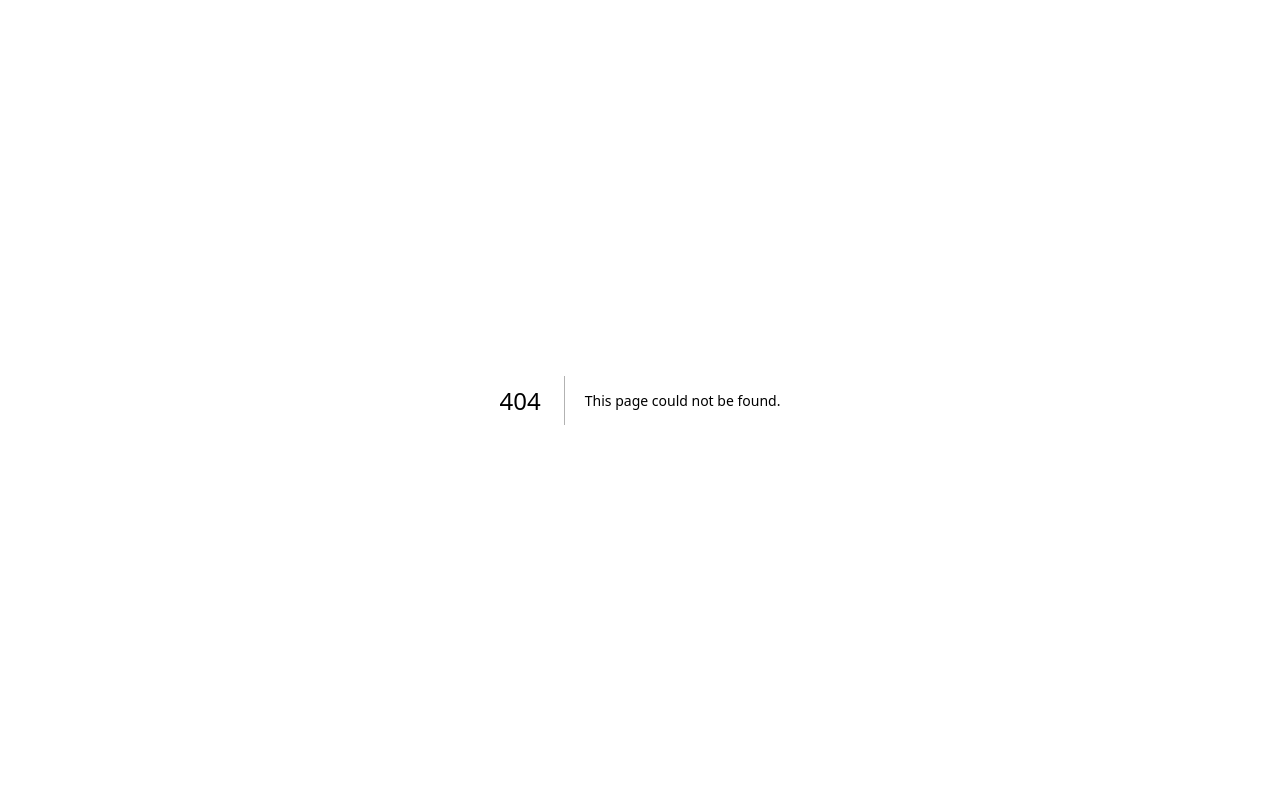
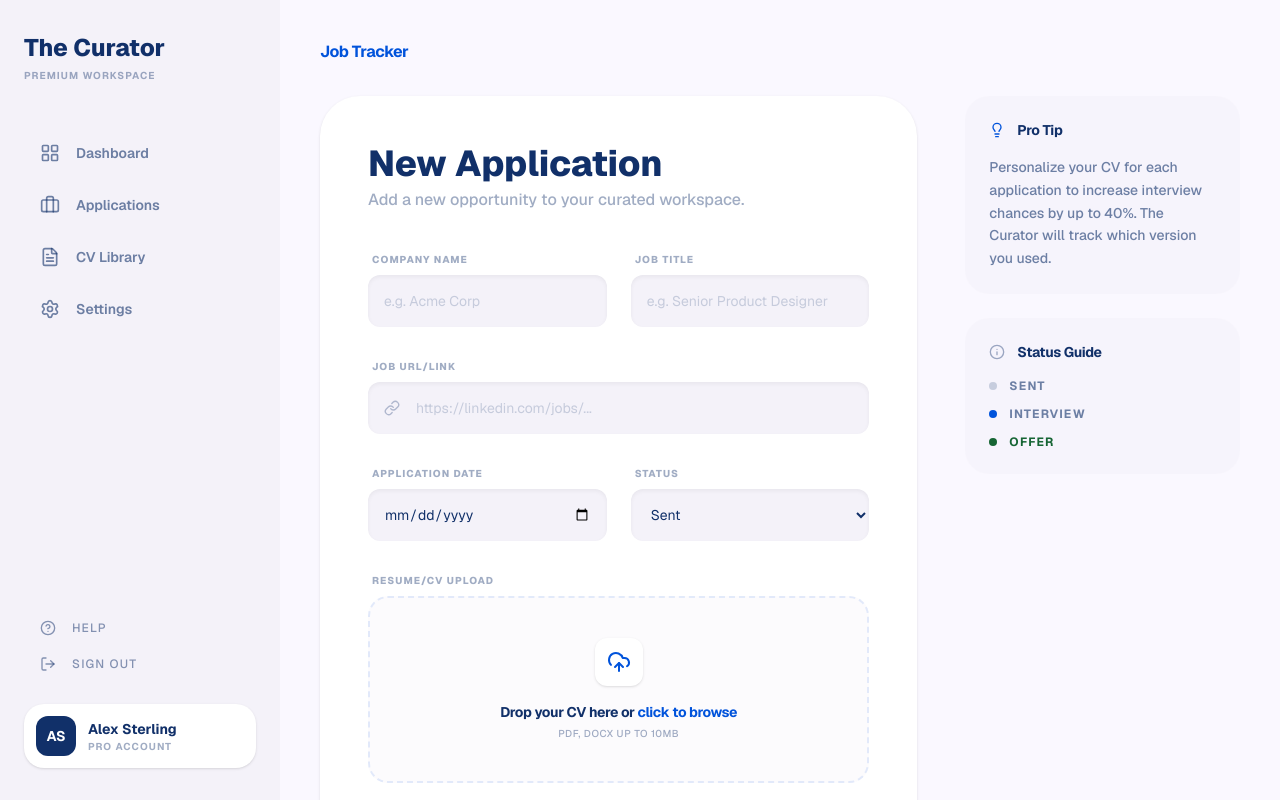
Before and after one commit to angelporlan/careerply, a Next.js app: page /applications/new in a window 1280 px wide. Before the commit this address had no page. Shown: the top 800 px of the page. Built offline with nearby package versions, Linux system fonts and the light colour scheme.

Commit message:
Add New Application page with form inputs, file upload, and info cards

```diff
--- /dev/null
+++ b/app/(main)/applications/new/page.tsx
@@ -0,0 +1,88 @@
+import FormInput from "@/components/applications/new/FormInput";
+import FileUpload from "@/components/applications/new/FileUpload";
+import InfoCard from "@/components/applications/new/InfoCard";
+import { Link, Lightbulb, Info } from "lucide-react";
+
+export default function NewApplicationPage() {
+  return (
+    <div className="p-10 max-w-[1200px] mx-auto bg-surface min-h-screen">
+      <h2 className="text-primary font-bold mb-8 tracking-tight">Job Tracker</h2>
+
+      <div className="grid grid-cols-12 gap-12 items-start">
+        {/* COLUMNA IZQUIERDA: Formulario */}
+        <div className="col-span-8 bg-surface-container-lowest rounded-4xl p-12 shadow-sm">
+          <div className="mb-10">
+            <h1 className="text-4xl font-extrabold text-on-surface tracking-tightest">New Application</h1>
+            <p className="text-on-surface/40 font-medium mt-1">Add a new opportunity to your curated workspace.</p>
+          </div>
+
+          <form className="space-y-8">
+            <div className="grid grid-cols-2 gap-6">
+              <FormInput label="Company Name" placeholder="e.g. Acme Corp" />
+              <FormInput label="Job Title" placeholder="e.g. Senior Product Designer" />
+            </div>
+
+            <FormInput
+              label="Job URL/Link"
+              placeholder="https://linkedin.com/jobs/..."
+              icon={<Link className="w-4 h-4" />}
+            />
+
+            <div className="grid grid-cols-2 gap-6">
+              <FormInput label="Application Date" placeholder="dd/mm/aaaa" type="date" />
+              <div className="flex flex-col gap-2">
+                 <label className="text-[10px] font-extrabold text-on-surface/40 tracking-widest uppercase px-1">Status</label>
+                 <select className="w-full p-4 rounded-xl bg-surface-container-low border-none text-sm text-on-surface outline-none shadow-inner">
+                    <option>Sent</option>
+                    <option>Interview</option>
+                    <option>Offer</option>
+                 </select>
+              </div>
+            </div>
+
+            <FileUpload />
+
+            <div className="flex flex-col gap-2">
+              <label className="text-[10px] font-extrabold text-on-surface/40 tracking-widest uppercase px-1">Notes</label>
+              <textarea
+                rows={4}
+                placeholder="Salary expectations, key contacts..."
+                className="w-full p-4 rounded-xl bg-surface-container-low border-none text-sm text-on-surface outline-none shadow-inner resize-none"
+              />
+            </div>
+
+            <div className="flex justify-end items-center gap-6 pt-6">
+              <button type="button" className="text-on-surface/40 font-bold text-sm hover:text-on-surface transition-colors cursor-pointer">
+                Cancel
+              </button>
+              <button type="submit" className="bg-primary-gradient text-white px-10 py-4 rounded-xl font-bold shadow-lg shadow-primary/20 hover:brightness-110 transition-all cursor-pointer">
+                Save Application
+              </button>
+            </div>
+          </form>
+        </div>
+
+        {/* COLUMNA DERECHA: Info Sidebars */}
+        <div className="col-span-4 space-y-6">
+          <InfoCard title="Pro Tip" icon={<Lightbulb className="w-4 h-4 text-primary" />}>
+            Personalize your CV for each application to increase interview chances by up to 40%. The Curator will track which version you used.
+          </InfoCard>
+
+          <InfoCard title="Status Guide" icon={<Info className="w-4 h-4 text-on-surface/40" />}>
+            <ul className="space-y-3 mt-2">
+              <li className="flex items-center gap-3 text-xs font-bold uppercase tracking-widest">
+                <div className="w-2 h-2 rounded-full bg-on-surface/20" /> Sent
+              </li>
+              <li className="flex items-center gap-3 text-xs font-bold uppercase tracking-widest">
+                <div className="w-2 h-2 rounded-full bg-primary" /> Interview
+              </li>
+              <li className="flex items-center gap-3 text-xs font-bold uppercase tracking-widest text-status-offer-text">
+                <div className="w-2 h-2 rounded-full bg-status-offer-text" /> Offer
+              </li>
+            </ul>
+          </InfoCard>
+        </div>
+      </div>
+    </div>
+  );
+}
--- /dev/null
+++ b/components/applications/new/FileUpload.tsx
@@ -0,0 +1,22 @@
+import { UploadCloud } from "lucide-react";
+
+export default function FileUpload() {
+  return (
+    <div className="flex flex-col gap-2">
+      <label className="text-[10px] font-extrabold text-on-surface/40 tracking-widest uppercase px-1">
+        Resume/CV Upload
+      </label>
+      <div className="border-2 border-dashed border-primary/10 rounded-2xl p-10 flex flex-col items-center justify-center bg-surface-container-low/30 hover:bg-surface-container-low transition-colors cursor-pointer group">
+        <div className="p-3 bg-white rounded-xl shadow-sm mb-4 group-hover:scale-110 transition-transform">
+          <UploadCloud className="w-6 h-6 text-primary" />
+        </div>
+        <p className="text-sm font-bold text-on-surface tracking-tight">
+          Drop your CV here or <span className="text-primary">click to browse</span>
+        </p>
+        <p className="text-[10px] text-on-surface/40 mt-1 font-medium uppercase tracking-wider">
+          PDF, DOCX up to 10MB
+        </p>
+      </div>
+    </div>
+  );
+}
--- /dev/null
+++ b/components/applications/new/FormInput.tsx
@@ -0,0 +1,33 @@
+interface FormInputProps {
+  label: string;
+  placeholder: string;
+  type?: string;
+  icon?: React.ReactNode;
+}
+
+export default function FormInput({ label, placeholder, type = "text", icon }: FormInputProps) {
+  return (
+    <div className="flex flex-col gap-2 w-full">
+      <label className="text-[10px] font-extrabold text-on-surface/40 tracking-widest uppercase px-1">
+        {label}
+      </label>
+      <div className="relative">
+        {icon && (
+          <div className="absolute left-4 top-1/2 -translate-y-1/2 text-on-surface/30">
+            {icon}
+          </div>
+        )}
+        <input
+          type={type}
+          placeholder={placeholder}
+          className={`
+            w-full p-4 rounded-xl border-none outline-none
+            bg-surface-container-low text-sm text-on-surface placeholder:text-on-surface/20
+            focus:ring-4 focus:ring-primary/10 transition-all shadow-inner
+            ${icon ? 'pl-12' : 'pl-4'}
+          `}
+        />
+      </div>
+    </div>
+  );
+}
--- /dev/null
+++ b/components/applications/new/InfoCard.tsx
@@ -0,0 +1,19 @@
+interface InfoCardProps {
+  title: string;
+  children: React.ReactNode;
+  icon?: React.ReactNode;
+}
+
+export default function InfoCard({ title, children, icon }: InfoCardProps) {
+  return (
+    <div className="bg-surface-container-low/50 p-6 rounded-3xl border-none">
+      <div className="flex items-center gap-3 mb-4">
+        {icon && <div className="text-on-surface">{icon}</div>}
+        <h3 className="text-sm font-bold text-on-surface tracking-tight">{title}</h3>
+      </div>
+      <div className="text-sm text-on-surface/60 leading-relaxed font-medium">
+        {children}
+      </div>
+    </div>
+  );
+}
```
